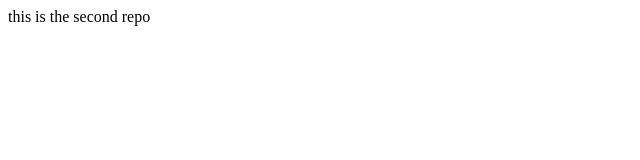
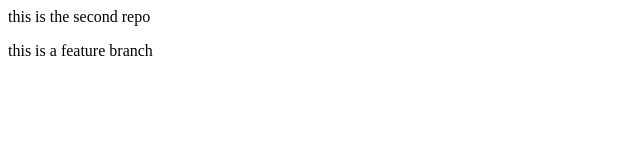
Before and after one commit to ataussamadshaik/localrepo2, a plain HTML site: page index.html in a window 1280 px wide. Shown: the whole page, without its empty margins (0-640 px from the left). Drawn offline with Linux system fonts and the light colour scheme.

Commit message:
add a new branch name feature

```diff
--- a/index.html
+++ b/index.html
@@ -1 +1,2 @@
 <p>this is the second repo</p>
+<p>this is a feature branch</p>
```
